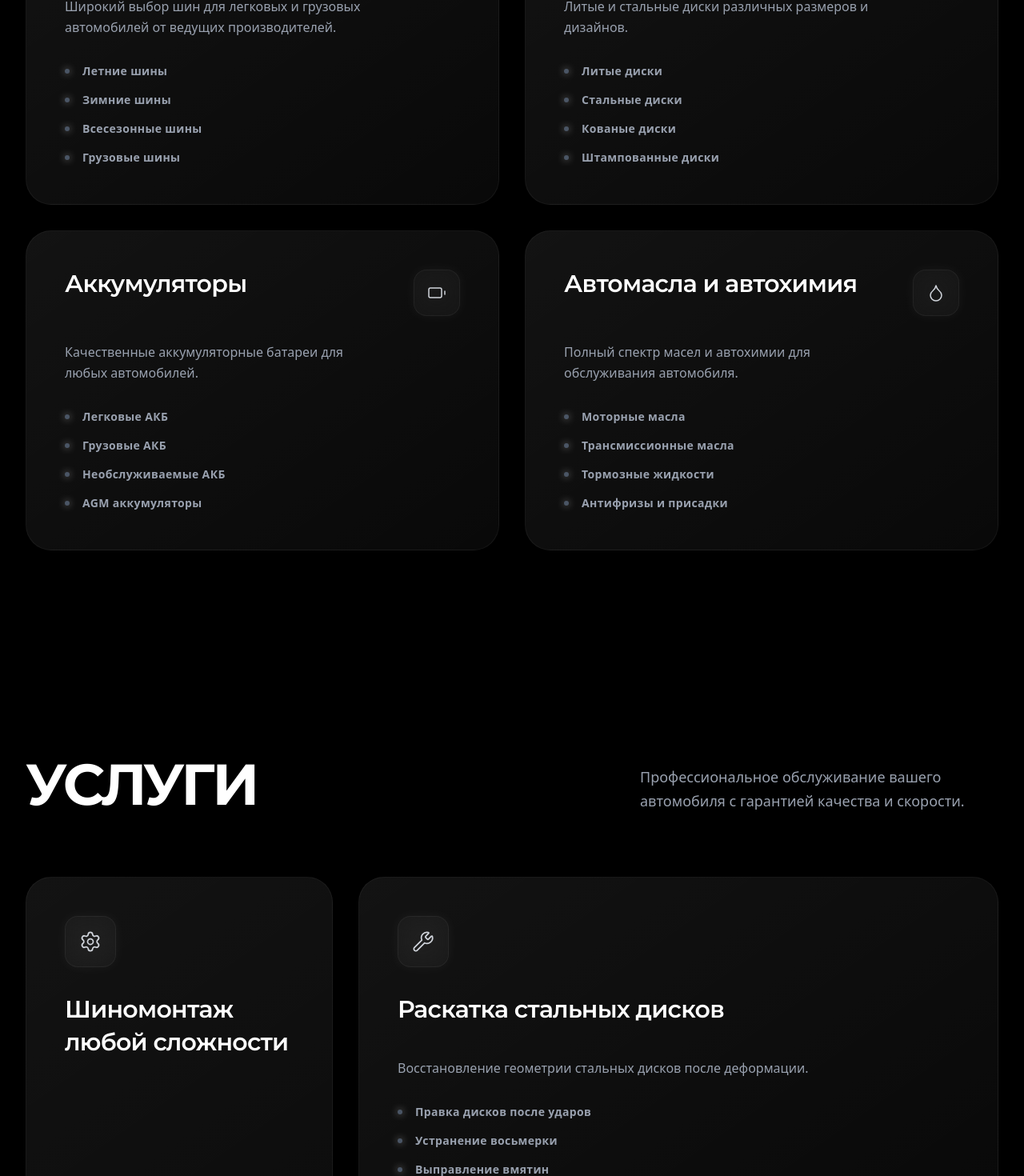
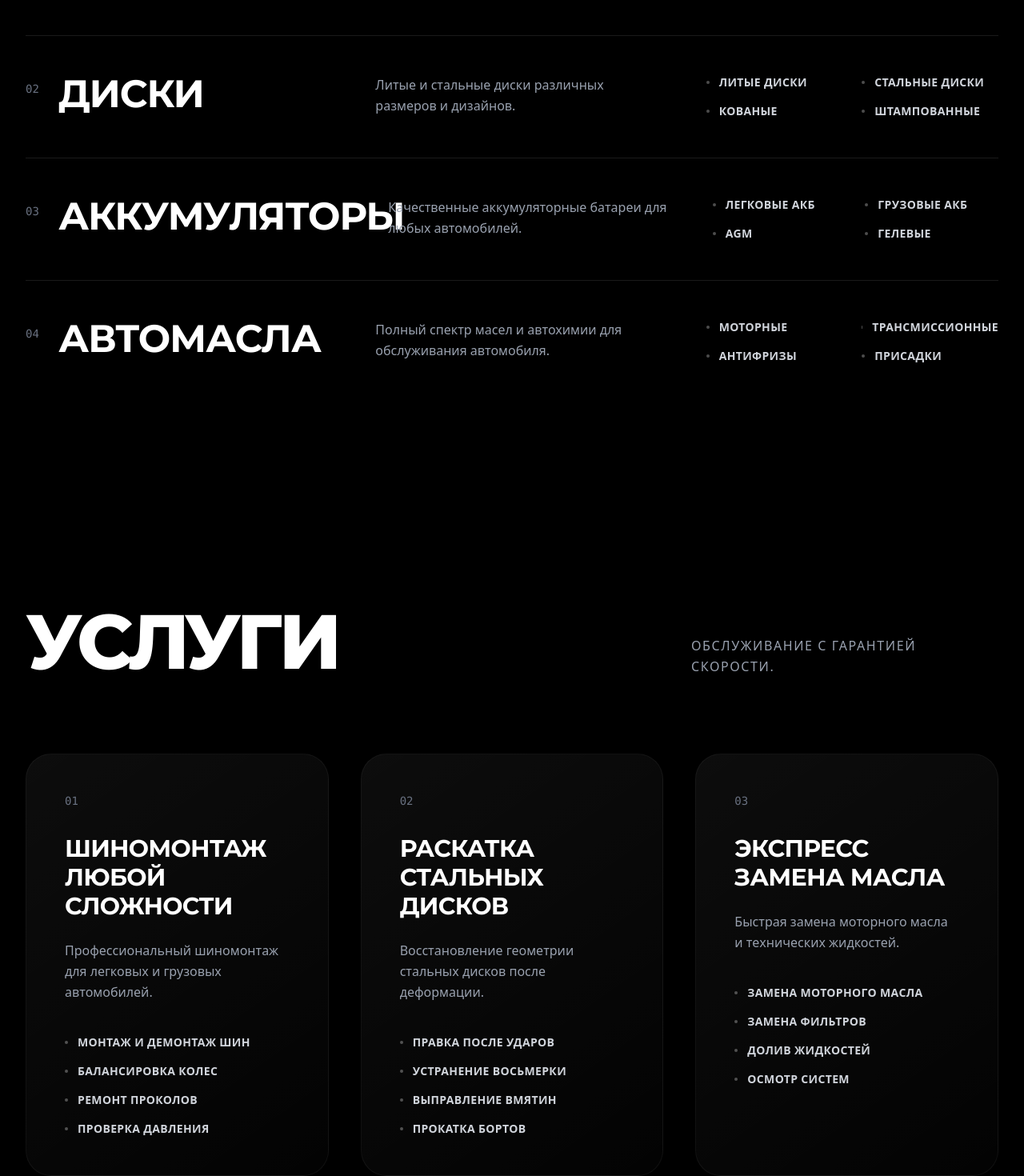
Before and after one commit to v1tzor/avtoshina, a React (Vite) app: page / in a window 1280 px wide. Shown: the part 1240-2710 px from the top of the page at 80% size. Built offline with nearby package versions, Linux system fonts and the light colour scheme.

Commit message:
style: update global color scheme to dark theme and adjust navigation header behavior and canvas animation speed

```diff
--- a/src/components/CanvasWaves.tsx
+++ b/src/components/CanvasWaves.tsx
@@ -23,7 +23,7 @@ export function CanvasWaves() {
       const width = canvas.width;
       const height = canvas.height;
 
-      // Pure black background
+      // Match the body background color perfectly to avoid black bars
       ctx.fillStyle = '#000000';
       ctx.fillRect(0, 0, width, height);
 
@@ -57,7 +57,7 @@ export function CanvasWaves() {
         ctx.stroke();
       }
 
-      time += 0.003; // Extremely slow, elegant motion
+      time += 0.008; // Increased speed for better mobile visibility
       animationFrameId = requestAnimationFrame(draw);
     };
 
--- a/src/components/Gallery.tsx
+++ b/src/components/Gallery.tsx
@@ -45,7 +45,7 @@ export function Gallery() {
                 <ImageWithFallback
                   src={image.url}
                   alt={image.title}
-                  className="w-full h-full object-cover transition-all duration-1000 grayscale opacity-60 group-hover:grayscale-0 group-hover:opacity-100 group-hover:scale-105"
+                  className="w-full h-full object-cover transition-all duration-1000 group-hover:scale-105"
                 />
               </div>
 
--- a/src/components/Header.tsx
+++ b/src/components/Header.tsx
@@ -21,8 +21,8 @@ export function Header() {
   };
 
   return (
-    <header className={`fixed top-0 left-0 right-0 z-50 transition-all duration-500 ease-in-out px-4 py-4 lg:px-8 lg:py-6 ${isScrolled ? 'pt-4' : ''}`}>
-      <div className={`mx-auto max-w-7xl transition-all duration-500 ease-in-out ${isScrolled ? 'glass rounded-3xl px-6 py-3 shadow-[0_8px_32px_rgba(0,0,0,0.4)] border border-white/10' : 'px-2'}`}>
+    <header className={`fixed top-0 left-0 right-0 z-50 transition-all duration-500 ease-in-out px-4 py-4 lg:px-8 lg:py-6 ${(isScrolled || isOpen) ? 'pt-4' : ''}`}>
+      <div className={`mx-auto max-w-7xl transition-all duration-500 ease-in-out ${(isScrolled || isOpen) ? 'glass rounded-3xl px-6 py-3 shadow-[0_8px_32px_rgba(0,0,0,0.4)] border border-white/10' : 'px-2'}`}>
         <div className="flex items-center justify-between">
          {/* Logo */}
         <div className="flex items-center gap-4 cursor-pointer group" onClick={() => scrollToSection("home")}>
--- a/src/components/Products.tsx
+++ b/src/components/Products.tsx
@@ -1,4 +1,4 @@
-import { Gauge, Disc, Battery, Droplet } from "lucide-react";
+import { Gauge, Disc, Battery, Droplet, ArrowUpRight } from "lucide-react";
 import { useEffect, useState } from "react";
 
 const products = [
@@ -6,29 +6,25 @@ const products = [
     icon: Gauge,
     title: "Автошины",
     description: "Широкий выбор шин для легковых и грузовых автомобилей от ведущих производителей.",
-    items: ["Летние шины", "Зимние шины", "Всесезонные шины", "Грузовые шины"],
-    className: "md:col-span-2 lg:col-span-1" // Bento sizing
+    items: ["Летние шины", "Зимние шины", "Всесезонные", "Грузовые"]
   },
   {
     icon: Disc,
     title: "Диски",
     description: "Литые и стальные диски различных размеров и дизайнов.",
-    items: ["Литые диски", "Стальные диски", "Кованые диски", "Штампованные диски"],
-    className: "md:col-span-1 lg:col-span-1"
+    items: ["Литые диски", "Стальные диски", "Кованые", "Штампованные"]
   },
   {
     icon: Battery,
     title: "Аккумуляторы",
     description: "Качественные аккумуляторные батареи для любых автомобилей.",
-    items: ["Легковые АКБ", "Грузовые АКБ", "Необслуживаемые АКБ", "AGM аккумуляторы"],
-    className: "md:col-span-1 lg:col-span-1"
+    items: ["Легковые АКБ", "Грузовые АКБ", "AGM", "Гелевые"]
   },
   {
     icon: Droplet,
-    title: "Автомасла и автохимия",
+    title: "Автомасла",
     description: "Полный спектр масел и автохимии для обслуживания автомобиля.",
-    items: ["Моторные масла", "Трансмиссионные масла", "Тормозные жидкости", "Антифризы и присадки"],
-    className: "md:col-span-2 lg:col-span-1"
+    items: ["Моторные", "Трансмиссионные", "Антифризы", "Присадки"]
   }
 ];
 
@@ -52,7 +48,7 @@ export function Products() {
       { threshold: 0.1 }
     );
 
-    const elements = document.querySelectorAll('.product-card');
+    const elements = document.querySelectorAll('.product-row');
     elements.forEach(el => observer.observe(el));
 
     return () => observer.disconnect();
@@ -62,48 +58,55 @@ export function Products() {
     <section id="products" className="py-20 md:py-32 relative bg-transparent">
 
       <div className="container mx-auto px-4 sm:px-6 lg:px-8">
-        <div className="flex flex-col lg:flex-row lg:items-end justify-between gap-6 md:gap-10 mb-12 md:mb-20 animate-fade-in-up">
+        <div className="flex flex-col lg:flex-row lg:items-end justify-between gap-6 md:gap-10 mb-16 md:mb-24 animate-fade-in-up">
           <div>
-            <h2 className="text-4xl md:text-5xl lg:text-7xl tracking-tighter text-white" style={{ fontFamily: 'Montserrat, sans-serif', fontWeight: 700 }}>
+            <h2 className="text-5xl md:text-7xl lg:text-[6rem] tracking-tighter text-white" style={{ fontFamily: 'Montserrat, sans-serif', fontWeight: 800, lineHeight: 0.9 }}>
               КАТАЛОГ
             </h2>
           </div>
-          <p className="text-base sm:text-lg text-gray-400 font-light max-w-md leading-relaxed">
-            Оригинальная продукция от проверенных брендов. Строгий контроль качества на каждом этапе.
+          <p className="text-sm sm:text-base text-gray-400 font-light max-w-sm leading-relaxed uppercase tracking-widest">
+            Оригинальная продукция от проверенных брендов.
           </p>
         </div>
 
-        {/* Bento Grid */}
-        <div className="grid grid-cols-1 md:grid-cols-2 lg:grid-cols-2 gap-4 sm:gap-6 md:gap-8">
+        <div className="flex flex-col w-full">
           {products.map((product, index) => {
-            const Icon = product.icon;
             return (
               <div
                 key={index}
                 data-index={index}
-                className={`product-card group relative p-6 sm:p-8 md:p-10 lg:p-12 glass-panel rounded-[1.5rem] md:rounded-[2rem] transition-all duration-700 hover:-translate-y-2 hover:shadow-[0_20px_40px_rgba(255,255,255,0.05)] ${product.className} ${visibleItems[index] ? 'opacity-100 translate-y-0' : 'opacity-0 translate-y-12'}`}
-                style={{ transitionDelay: `${index * 150}ms` }}
+                className={`product-row group relative py-8 md:py-12 ${index !== 0 ? 'border-t border-white/10' : ''} transition-all duration-700 hover:bg-white/[0.02] ${visibleItems[index] ? 'opacity-100 translate-y-0' : 'opacity-0 translate-y-8'}`}
+                style={{ transitionDelay: `${index * 100}ms` }}
               >
+                <div className="flex flex-col lg:flex-row lg:items-start gap-6 lg:gap-12 w-full">
 
-                <div className="flex flex-col sm:flex-row sm:items-start justify-between gap-6 mb-8">
-                  <h3 className="text-2xl sm:text-3xl text-white tracking-tight order-2 sm:order-1" style={{ fontFamily: 'Montserrat, sans-serif', fontWeight: 600 }}>{product.title}</h3>
-                  <div className="w-14 h-14 sm:w-auto sm:h-auto p-4 glass rounded-2xl flex items-center justify-center group-hover:bg-white/10 transition-colors duration-500 order-1 sm:order-2 shadow-[0_0_15px_rgba(255,255,255,0.05)]">
-                    <Icon size={24} strokeWidth={1.5} className="text-gray-300 group-hover:text-white transition-colors duration-500" />
+                  {/* Number & Title */}
+                  <div className="flex items-start gap-6 lg:w-1/3">
+                    <span className="text-xs md:text-sm font-mono text-gray-500 mt-2">0{index + 1}</span>
+                    <h3 className="text-3xl md:text-5xl text-white tracking-tight uppercase" style={{ fontFamily: 'Montserrat, sans-serif', fontWeight: 700 }}>
+                      {product.title}
+                    </h3>
                   </div>
+
+                  {/* Description & List */}
+                  <div className="flex flex-col md:flex-row gap-8 lg:gap-12 lg:w-2/3">
+                    <p className="text-base text-gray-400 font-light leading-relaxed md:w-1/2">
+                      {product.description}
+                    </p>
+
+                    <div className="md:w-1/2">
+                      <ul className="grid grid-cols-2 gap-y-4 gap-x-6">
+                        {product.items.map((item, i) => (
+                          <li key={i} className="flex items-center gap-3 text-xs sm:text-sm text-gray-300 group/item hover:text-white transition-colors cursor-default">
+                            <span className="w-1 h-1 rounded-full bg-white/30 group-hover/item:bg-white transition-colors"></span>
+                            <span className="font-medium tracking-wide uppercase">{item}</span>
+                          </li>
+                        ))}
+                      </ul>
+                    </div>
+                  </div>
+
                 </div>
-
-                <p className="text-sm sm:text-base text-gray-400 leading-relaxed font-light mb-8 max-w-sm">
-                  {product.description}
-                </p>
-
-                <ul className="space-y-3 sm:space-y-4">
-                  {product.items.map((item, i) => (
-                    <li key={i} className="flex items-center gap-3 sm:gap-4 text-xs sm:text-sm text-gray-400 group/item hover:text-white transition-all duration-300 transform hover:translate-x-1">
-                      <span className="w-1.5 h-1.5 rounded-full bg-gray-600 group-hover/item:bg-white transition-colors shadow-[0_0_10px_rgba(255,255,255,0.5)]"></span>
-                      <span className="font-medium tracking-wide">{item}</span>
-                    </li>
-                  ))}
-                </ul>
               </div>
             );
           })}
--- a/src/components/Services.tsx
+++ b/src/components/Services.tsx
@@ -1,41 +1,36 @@
-import { Wrench, Droplets, Settings } from "lucide-react";
+import { ArrowUpRight } from "lucide-react";
 import { useEffect, useState } from "react";
 
 const services = [
   {
-    icon: Settings,
     title: "Шиномонтаж любой сложности",
     description: "Профессиональный шиномонтаж для легковых и грузовых автомобилей.",
     features: [
       "Монтаж и демонтаж шин",
       "Балансировка колес",
-      "Ремонт проколов и порезов",
-      "Установка и снятие колес",
-      "Проверка давления и подкачка"
-    ],
-    className: "md:col-span-2 lg:col-span-1 lg:row-span-2" // Large vertical card
+      "Ремонт проколов",
+      "Проверка давления"
+    ]
   },
   {
-    icon: Wrench,
     title: "Раскатка стальных дисков",
     description: "Восстановление геометрии стальных дисков после деформации.",
     features: [
-      "Правка дисков после ударов",
+      "Правка после ударов",
       "Устранение восьмерки",
-      "Выправление вмятин"
-    ],
-    className: "md:col-span-1 lg:col-span-2" // Wide horizontal card
+      "Выправление вмятин",
+      "Прокатка бортов"
+    ]
   },
   {
-    icon: Droplets,
     title: "Экспресс замена масла",
-    description: "Быстрая замена масла и технических жидкостей.",
+    description: "Быстрая замена моторного масла и технических жидкостей.",
     features: [
       "Замена моторного масла",
       "Замена фильтров",
-      "Долив жидкостей"
-    ],
-    className: "md:col-span-1 lg:col-span-2" // Wide horizontal card
+      "Долив жидкостей",
+      "Осмотр систем"
+    ]
   }
 ];
 
@@ -59,7 +54,7 @@ export function Services() {
       { threshold: 0.1 }
     );
 
-    const elements = document.querySelectorAll('.service-card');
+    const elements = document.querySelectorAll('.service-col');
     elements.forEach(el => observer.observe(el));
 
     return () => observer.disconnect();
@@ -69,50 +64,46 @@ export function Services() {
     <section id="services" className="py-20 md:py-32 relative bg-transparent">
 
       <div className="container mx-auto px-4 sm:px-6 lg:px-8">
-        <div className="flex flex-col lg:flex-row lg:items-end justify-between gap-6 md:gap-10 mb-12 md:mb-20 animate-fade-in-up">
+        <div className="flex flex-col lg:flex-row lg:items-end justify-between gap-6 md:gap-10 mb-16 md:mb-24 animate-fade-in-up">
           <div>
-            <h2 className="text-4xl md:text-5xl lg:text-7xl tracking-tighter text-white" style={{ fontFamily: 'Montserrat, sans-serif', fontWeight: 700 }}>
+            <h2 className="text-5xl md:text-7xl lg:text-[6rem] tracking-tighter text-white" style={{ fontFamily: 'Montserrat, sans-serif', fontWeight: 800, lineHeight: 0.9 }}>
               УСЛУГИ
             </h2>
           </div>
-          <p className="text-base sm:text-lg text-gray-400 font-light max-w-md leading-relaxed">
-            Профессиональное обслуживание вашего автомобиля с гарантией качества и скорости.
+          <p className="text-sm sm:text-base text-gray-400 font-light max-w-sm leading-relaxed uppercase tracking-widest">
+            Обслуживание с гарантией скорости.
           </p>
         </div>
 
-        {/* Bento Grid */}
-        <div className="grid grid-cols-1 md:grid-cols-2 lg:grid-cols-3 gap-4 sm:gap-6 md:gap-8 auto-rows-[minmax(180px,_auto)]">
+        <div className="grid grid-cols-1 lg:grid-cols-3 gap-6 lg:gap-10">
           {services.map((service, index) => {
-            const Icon = service.icon;
             return (
               <div
                 key={index}
                 data-index={index}
-                className={`service-card group relative p-6 sm:p-8 md:p-10 lg:p-12 glass-panel rounded-[1.5rem] md:rounded-[2rem] transition-all duration-700 hover:-translate-y-2 hover:shadow-[0_20px_40px_rgba(255,255,255,0.05)] flex flex-col justify-between ${service.className} ${visibleItems[index] ? 'opacity-100 translate-y-0' : 'opacity-0 translate-y-12'}`}
+                className={`service-col group relative p-8 md:p-12 glass-panel rounded-[2rem] border border-white/5 transition-all duration-700 hover:-translate-y-2 hover:bg-white/[0.04] ${visibleItems[index] ? 'opacity-100 translate-y-0' : 'opacity-0 translate-y-8'}`}
                 style={{ transitionDelay: `${index * 150}ms` }}
               >
-
-                <div className="flex flex-col mb-8 md:mb-10">
-                  <div className="w-14 h-14 sm:w-16 sm:h-16 glass rounded-2xl flex items-center justify-center mb-6 sm:mb-8 group-hover:bg-white/10 transition-colors duration-500 shadow-[0_0_15px_rgba(255,255,255,0.05)]">
-                    <Icon size={28} strokeWidth={1.5} className="text-gray-300 group-hover:text-white transition-colors duration-500" />
-                  </div>
-                  <h3 className="text-2xl sm:text-3xl text-white tracking-tight leading-snug" style={{ fontFamily: 'Montserrat, sans-serif', fontWeight: 600 }}>{service.title}</h3>
+                <div className="text-gray-500 font-mono text-xs md:text-sm mb-8">
+                  0{index + 1}
                 </div>
 
-                <div>
-                  <p className="text-sm sm:text-base text-gray-400 leading-relaxed font-light mb-6 md:mb-8">
+                <h3 className="text-2xl md:text-3xl text-white tracking-tight uppercase mb-6" style={{ fontFamily: 'Montserrat, sans-serif', fontWeight: 700 }}>
+                  {service.title}
+                </h3>
+
+                <p className="text-sm sm:text-base text-gray-400 font-light leading-relaxed mb-10">
                   {service.description}
                 </p>
 
-                  <ul className="space-y-3 sm:space-y-4">
+                <ul className="space-y-4">
                   {service.features.map((feature, i) => (
-                      <li key={i} className="flex items-center gap-3 sm:gap-4 text-xs sm:text-sm text-gray-400 group/item hover:text-white transition-all duration-300 transform hover:translate-x-1">
-                        <span className="w-1.5 h-1.5 rounded-full bg-gray-600 group-hover/item:bg-white transition-colors shadow-[0_0_10px_rgba(255,255,255,0.5)]"></span>
-                        <span className="font-medium tracking-wide">{feature}</span>
+                    <li key={i} className="flex items-center gap-3 text-xs sm:text-sm text-gray-300 group/item hover:text-white transition-colors cursor-default">
+                      <span className="w-1 h-1 rounded-full bg-white/30 group-hover/item:bg-white transition-colors"></span>
+                      <span className="font-medium tracking-wide uppercase">{feature}</span>
                     </li>
                   ))}
                 </ul>
-                </div>
               </div>
             );
           })}
--- a/src/global.css
+++ b/src/global.css
@@ -4,26 +4,26 @@
 
 :root {
   --font-size: 16px;
-  --background: #02000c;
+  --background: #000000;
   --foreground: oklch(0.145 0 0);
   --card: #ffffff;
   --card-foreground: oklch(0.145 0 0);
   --popover: oklch(1 0 0);
   --popover-foreground: oklch(0.145 0 0);
-  --primary: #0b0329;
+  --primary: #ffffff;
   --primary-foreground: oklch(1 0 0);
-  --secondary: oklch(0.95 0.0058 264.53);
-  --secondary-foreground: #030213;
+  --secondary: #1a1a1a;
+  --secondary-foreground: #ffffff;
   --muted: #ececf0;
   --muted-foreground: #717182;
   --accent: #e9ebef;
   --accent-foreground: #030213;
   --destructive: #d4183d;
   --destructive-foreground: #ffffff;
-  --border: rgba(0, 0, 0, 0.1);
+  --border: rgba(255, 255, 255, 0.1);
   --input: transparent;
-  --input-background: #f3f3f5;
-  --switch-background: #cbced4;
+  --input-background: #111111;
+  --switch-background: #333333;
   --font-weight-medium: 600;
   --font-weight-normal: 400;
   --font-weight-bold: 800;
@@ -323,7 +323,7 @@ html {
 
 .glass-panel {
   background: linear-gradient(145deg, rgba(255,255,255,0.05) 0%, rgba(255,255,255,0.01) 100%);
-  background-color: rgba(10, 10, 10, 0.6); /* Fallback for Safari */
+  background-color: rgba(0, 0, 0, 0.6); /* Fallback for Safari */
   backdrop-filter: blur(20px);
   -webkit-backdrop-filter: blur(20px);
   border: 1px solid rgba(255, 255, 255, 0.05);
```
Lines whose indentation alone changed are shown as unchanged.
